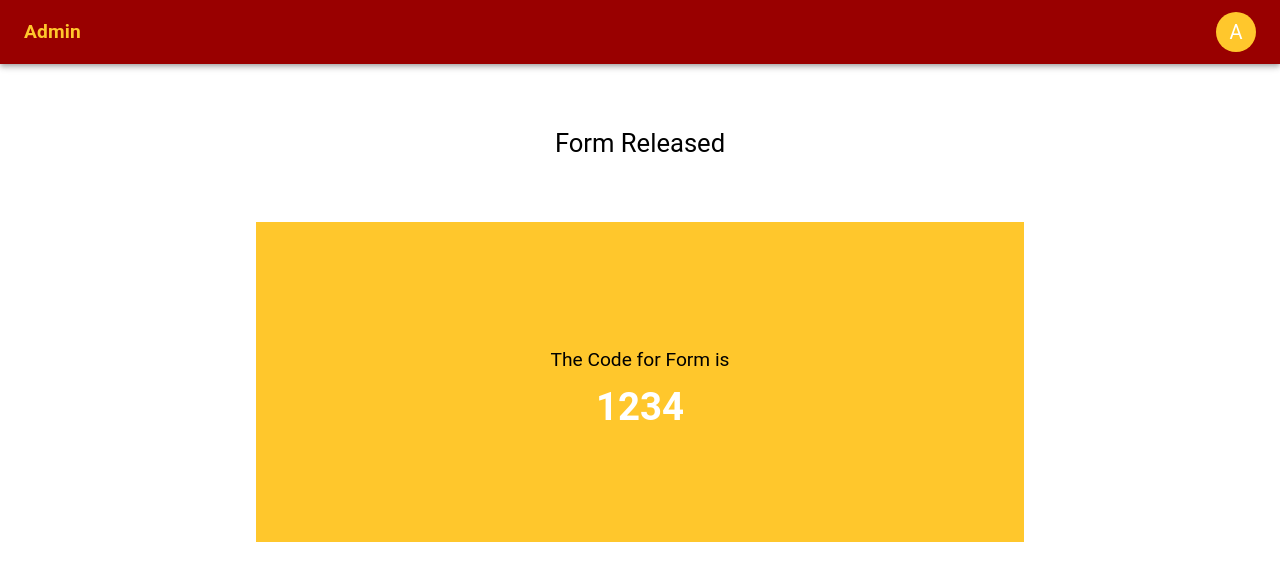
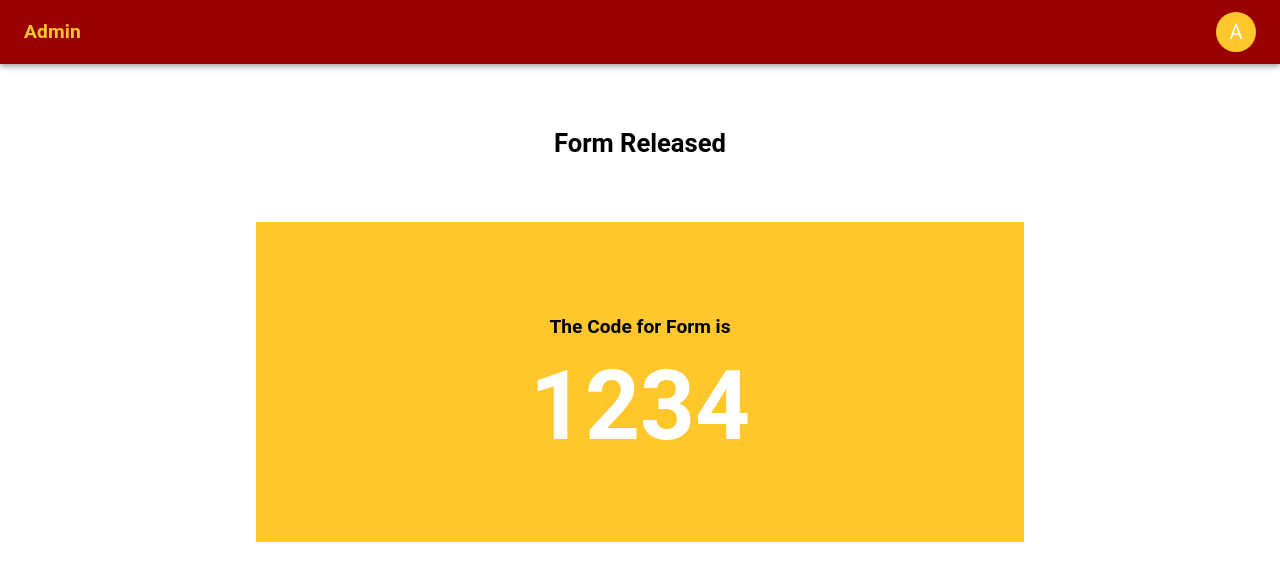
Before and after one commit to yichi-yang/ELC-Survey-Platform, a React (Create React App) app in the folder frontend/: page /released in a window 1280 px wide. Shown: the top 580 px of the page. Built offline with nearby package versions, Linux system fonts and the light colour scheme.

Commit message:
finalizeStyle

```diff
--- a/frontend/src/components/FormReleased/index.js
+++ b/frontend/src/components/FormReleased/index.js
@@ -35,16 +35,22 @@ const subtitle = {
     padding: '1vw'
 }
 
+const numberStyle = {
+    fontSize: '2.5em'
+}
+
 function FormReleased() {
-    return(
+    return (
         <div style={contentFormat}>
-            <ResponsiveAppBar/>
-            <div style={titleFormat}>Form Released</div>
+            <ResponsiveAppBar />
+            <div style={titleFormat}><strong>Form Released</strong></div>
             <div style={background}>
-                <div style={subtitle}>The Code for Form is</div>
-                <strong>
-                    1234
-                </strong>
+                <div style={subtitle}><strong>The Code for Form is</strong></div>
+                <div style={numberStyle}>
+                    <strong>
+                        1234
+                    </strong>
+                </div>
             </div>
         </div>
     )
```
